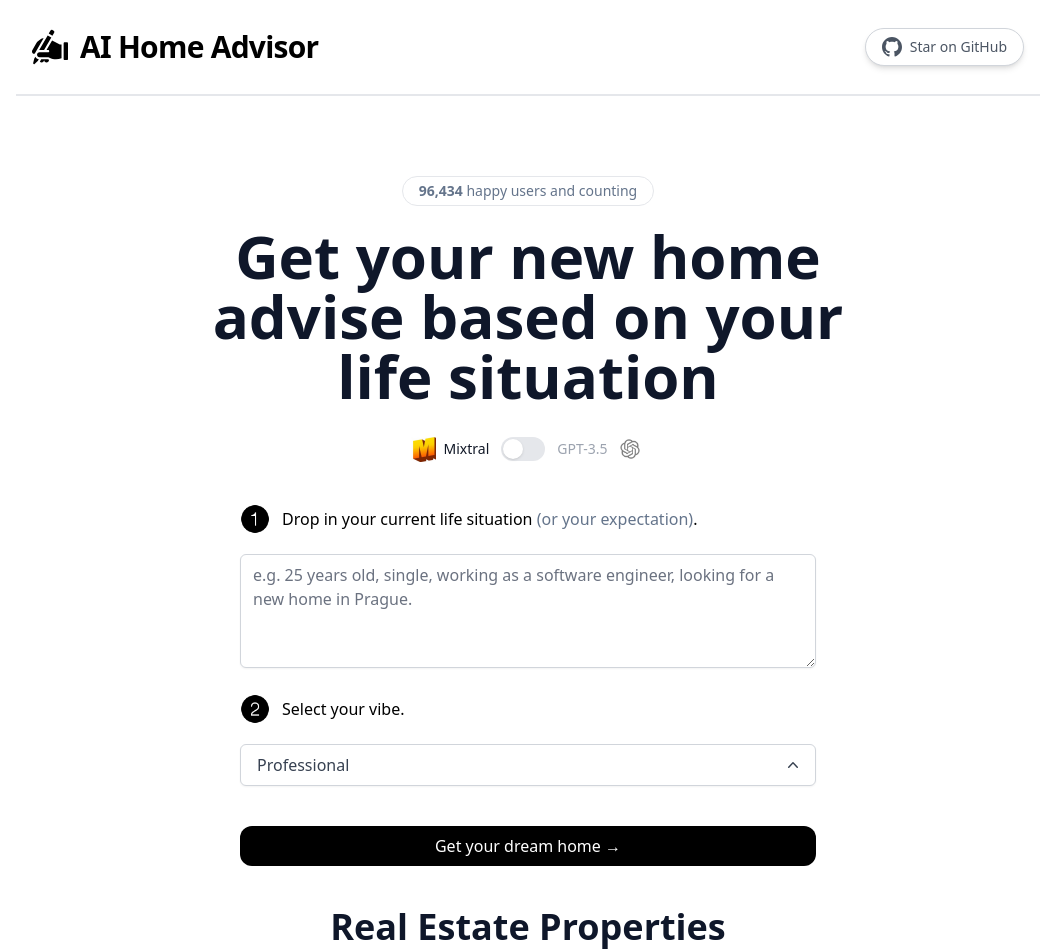
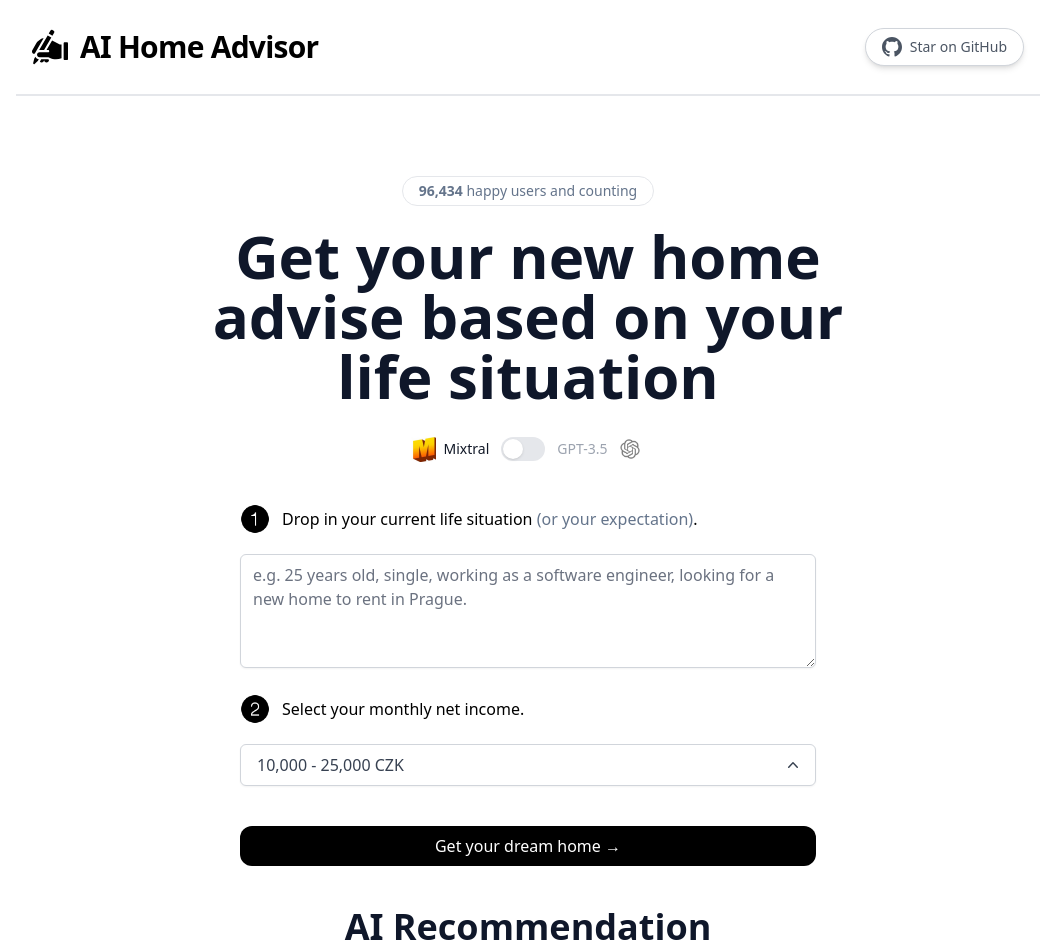
Before and after one commit to StevenDLogic/HomeMatch-AI, a Next.js app: page / in a window 1280 px wide. Shown: the top 952 px of the page, without its empty margins (112-1167 px from the left). Built offline with nearby package versions, Linux system fonts and the light colour scheme.

Commit message:
Update DropDown component and API request handling

```diff
--- a/components/DropDown.tsx
+++ b/components/DropDown.tsx
@@ -10,21 +10,21 @@ function classNames(...classes: string[]) {
   return classes.filter(Boolean).join(' ');
 }
 
-export type VibeType = 'Professional' | 'Casual' | 'Funny';
+export type IncomeType = '10,000 - 25,000 CZK' | '25,000 - 40,000 CZK' | '40,000 - 60,000 CZK' | '60,000 - 80,000 CZK' | '80,000 - 100,000 CZK' | '100,000 - 150,000 CZK' | '150,000 - 200,000 CZK' | '200,000 - 300,000 CZK' | '300,000 - 500,000 CZK' | '500,000 - 1,000,000 CZK' | '1,000,000+ CZK';
 
 interface DropDownProps {
-  vibe: VibeType;
-  setVibe: (vibe: VibeType) => void;
+  income: IncomeType;
+  setIncome: (income: IncomeType) => void;
 }
 
-let vibes: VibeType[] = ['Professional', 'Casual', 'Funny'];
+let incomes: IncomeType[] = ['10,000 - 25,000 CZK', '25,000 - 40,000 CZK', '40,000 - 60,000 CZK', '60,000 - 80,000 CZK', '80,000 - 100,000 CZK', '100,000 - 150,000 CZK', '150,000 - 200,000 CZK', '200,000 - 300,000 CZK', '300,000 - 500,000 CZK', '500,000 - 1,000,000 CZK', '1,000,000+ CZK'];
 
-export default function DropDown({ vibe, setVibe }: DropDownProps) {
+export default function DropDown({ income, setIncome }: DropDownProps) {
   return (
     <Menu as="div" className="relative block text-left w-full">
       <div>
         <Menu.Button className="inline-flex w-full justify-between items-center rounded-md border border-gray-300 bg-white px-4 py-2 text-gray-700 shadow-sm hover:bg-gray-50 focus:outline-none focus:ring-2 focus:ring-black">
-          {vibe}
+          {income}
           <ChevronUpIcon
             className="-mr-1 ml-2 h-5 w-5 ui-open:hidden"
             aria-hidden="true"
@@ -47,22 +47,22 @@ export default function DropDown({ vibe, setVibe }: DropDownProps) {
       >
         <Menu.Items
           className="absolute left-0 z-10 mt-2 w-full origin-top-right rounded-md bg-white shadow-lg ring-1 ring-black ring-opacity-5 focus:outline-none"
-          key={vibe}
+          key={income}
         >
           <div className="">
-            {vibes.map((vibeItem) => (
-              <Menu.Item key={vibeItem}>
+            {incomes.map((incomeItem) => (
+              <Menu.Item key={incomeItem}>
                 {({ active }) => (
                   <button
-                    onClick={() => setVibe(vibeItem)}
+                    onClick={() => setIncome(incomeItem)}
                     className={classNames(
                       active ? 'bg-gray-100 text-gray-900' : 'text-gray-700',
-                      vibe === vibeItem ? 'bg-gray-200' : '',
+                      income === incomeItem ? 'bg-gray-200' : '',
                       'px-4 py-2 text-sm w-full text-left flex items-center space-x-2 justify-between'
                     )}
                   >
-                    <span>{vibeItem}</span>
-                    {vibe === vibeItem ? (
+                    <span>{incomeItem}</span>
+                    {income === incomeItem ? (
                       <CheckIcon className="w-4 h-4 text-bold" />
                     ) : null}
                   </button>
--- a/pages/index.tsx
+++ b/pages/index.tsx
@@ -3,17 +3,19 @@ import Head from 'next/head';
 import Image from 'next/image';
 import { useRef, useState } from 'react';
 import { Toaster, toast } from 'react-hot-toast';
-import DropDown, { VibeType } from '../components/DropDown';
+import DropDown, { IncomeType } from '../components/DropDown';
 import Footer from '../components/Footer';
 import Header from '../components/Header';
 import LoadingDots from '../components/LoadingDots';
 import Toggle from '../components/Toggle';
+import { set } from 'react-hook-form';
 
 const Home: NextPage = () => {
   const [loading, setLoading] = useState(false);
-  const [property, setProperty] = useState('');
-  const [vibe, setVibe] = useState<VibeType>('Professional');
+  const [lifeSituation, setLifeSituation] = useState('');
+  const [income, setIncome] = useState<IncomeType>('10,000 - 25,000 CZK');
   const [generatedProperties, setGeneratedProperties] = useState<any[]>([]);
+  const [generatedAIResponse, setGeneratedAIResponse] = useState<any[]>([]);
   const [isGPT, setIsGPT] = useState(false);
 
   const propertyRef = useRef<null | HTMLDivElement>(null);
@@ -29,8 +31,15 @@ const Home: NextPage = () => {
     setGeneratedProperties([]);
     setLoading(true);
 
-    const response = await fetch(`${process.env.NEXT_PUBLIC_API_BASE_URL}/api/real_estate`, {
-      method: 'GET',
+    const response = await fetch(`${process.env.NEXT_PUBLIC_API_BASE_URL}/api/real_estate_recommendation`, {
+      method: 'POST',
+      headers: {
+        'Content-Type': 'application/json',
+      },
+      body: JSON.stringify({
+        "life_situation": lifeSituation,
+        "monthly_income_range": income
+      }),
     });
 
     if (!response.ok) {
@@ -38,7 +47,8 @@ const Home: NextPage = () => {
     }
 
     const data = await response.json();
-    setGeneratedProperties(data);
+    setGeneratedProperties(data.real_estate_list);
+    setGeneratedAIResponse(data.openai_response);
     scrollToProperties();
     setLoading(false);
   };
@@ -77,18 +87,18 @@ const Home: NextPage = () => {
             </p>
           </div>
           <textarea
-            value={property}
-            onChange={(e) => setProperty(e.target.value)}
+            value={lifeSituation}
+            onChange={(e) => setLifeSituation(e.target.value)}
             rows={4}
             className="w-full rounded-md border-gray-300 shadow-sm focus:border-black focus:ring-black my-5"
-            placeholder={'e.g. 25 years old, single, working as a software engineer, looking for a new home in Prague.'}
+            placeholder={'e.g. 25 years old, single, working as a software engineer, looking for a new home to rent in Prague.'}
           />
           <div className="flex mb-5 items-center space-x-3">
             <Image src="/2-black.png" width={30} height={30} alt="1 icon" />
-            <p className="text-left font-medium">Select your vibe.</p>
+            <p className="text-left font-medium">Select your monthly net income.</p>
           </div>
           <div className="block">
-            <DropDown vibe={vibe} setVibe={(newVibe) => setVibe(newVibe)} />
+            <DropDown income={income} setIncome={(newIncome) => setIncome(newIncome)} />
           </div>
 
           {!loading && (
@@ -115,6 +125,14 @@ const Home: NextPage = () => {
         />
         <hr className="h-px bg-gray-700 border-1 dark:bg-gray-700" />
         <div className="space-y-10 my-10">
+          {generatedAIResponse && (
+            <div>
+              <h2 className="sm:text-4xl text-3xl font-bold text-slate-900 mx-auto">
+                AI Recommendation
+              </h2>
+              <p className="bg-white rounded-xl shadow-md overflow-hidden text-md mt-5 p-4">{generatedAIResponse}</p>
+            </div>
+          )}
           {generatedProperties && (
             <>
               <div>
```
